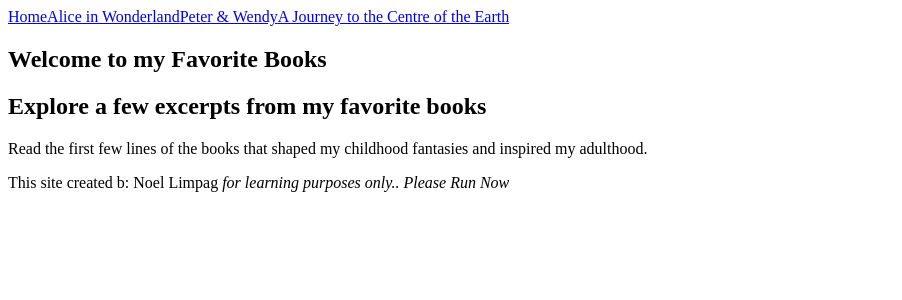
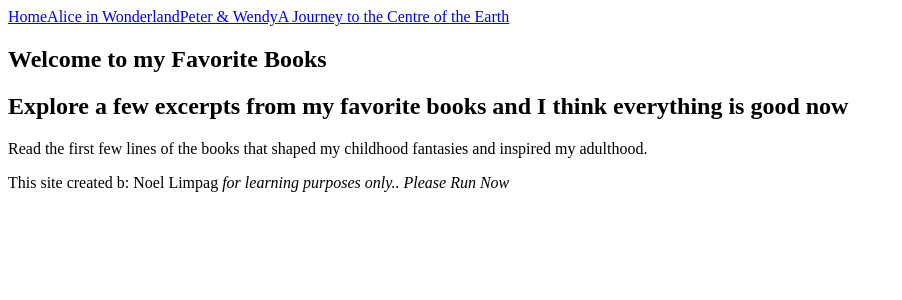
Before and after one commit to nlimpag07/nlimpag07.github.io, a Next.js app: page / in a window 1280 px wide. Shown: the top 300 px of the page, without its empty margins (0-902 px from the left). Built offline with nearby package versions, Linux system fonts and the light colour scheme.

Commit message:
updated version

```diff
--- a/pages/index.js
+++ b/pages/index.js
@@ -10,7 +10,10 @@ const Home = () => (
 
     <section>
       <header>
-        <h2>Explore a few excerpts from my favorite books</h2>
+        <h2>
+          Explore a few excerpts from my favorite books and I think everything
+          is good now
+        </h2>
       </header>
       <p>
         Read the first few lines of the books that shaped my childhood fantasies
```
